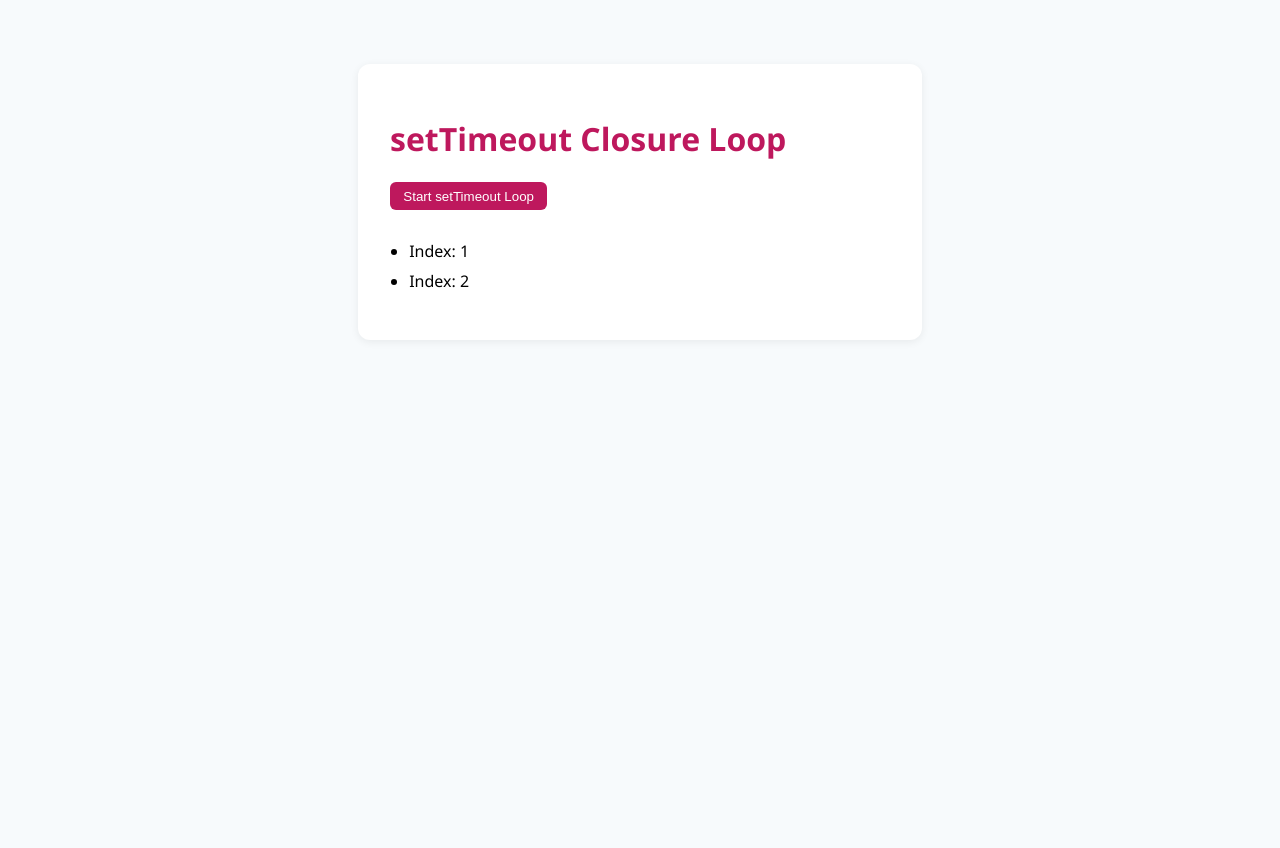
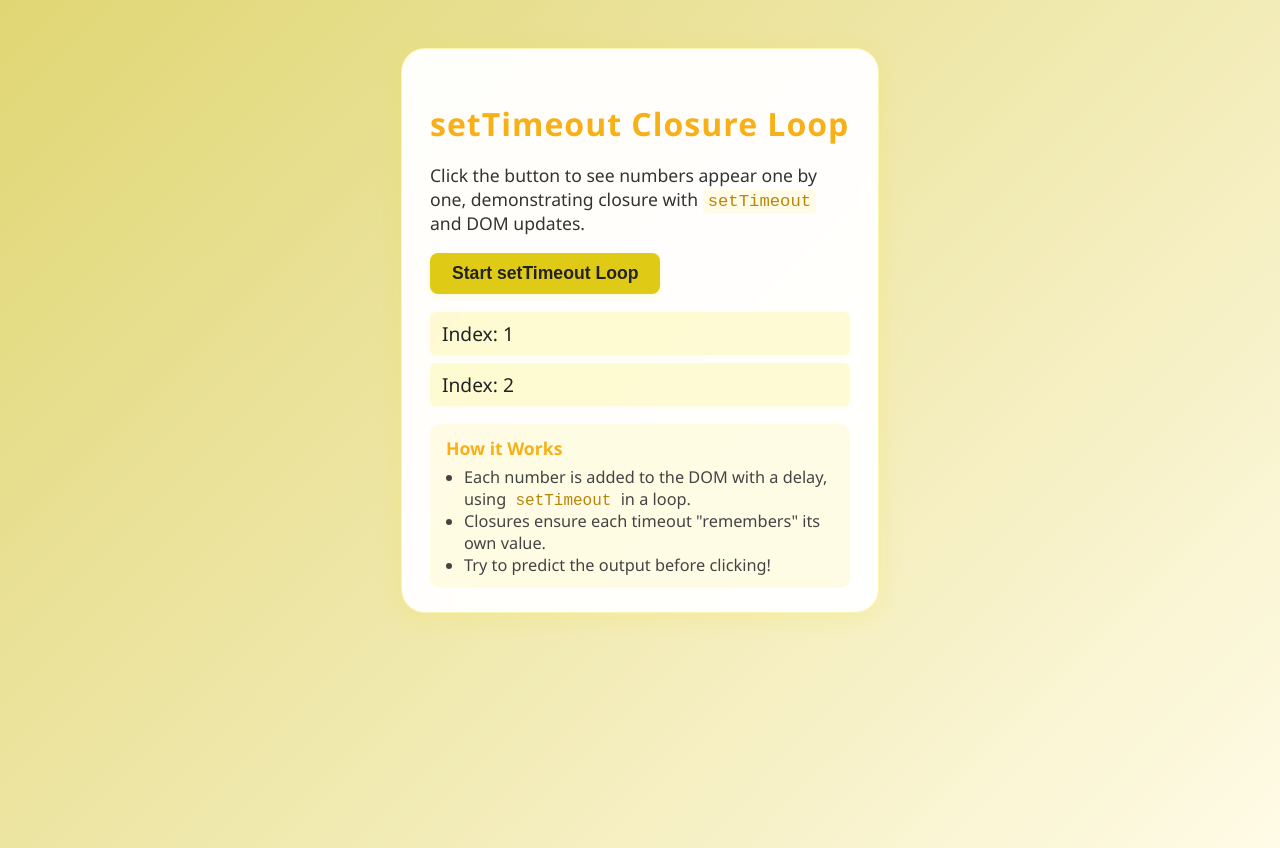
Before and after one commit to Allen1303/5_Core_JavaScript_Concepts, a plain HTML site: page concepts/closures-scope/settimeout-closure.html in a window 1280 px wide. Both pictures are taken after a click on the button "Start setTimeout Loop". Before the commit the page ends 800 px from the top, so only its background shows below. Drawn offline with Linux system fonts and the light colour scheme.

Commit message:
Feat: Create closure functionality  with setTimeout to display output after specified amount of seconds

```diff
--- a/concepts/closures-scope/settimeout-closure.html
+++ b/concepts/closures-scope/settimeout-closure.html
@@ -7,54 +7,126 @@
     <title>setTimeout Closure Loop Demo</title>
     <style>
         body {
-            font-family: 'Segoe UI', sans-serif;
-            background: #f7fafc;
+            background: linear-gradient(135deg, #e0d674 0%, #fffbe6 100%);
+            min-height: 100vh;
+            font-family: 'Segoe UI', Arial, sans-serif;
             margin: 0;
-            padding: 2em;
         }
 
         .container {
-            background: #fff;
-            border-radius: 12px;
-            box-shadow: 0 2px 8px #0001;
-            max-width: 500px;
-            margin: 2em auto;
-            padding: 2em;
+            max-width: 420px;
+            margin: 48px auto;
+            padding: 32px 28px 24px 28px;
+            border-radius: 24px;
+            box-shadow: 0 8px 32px 0 rgba(31, 38, 135, 0.18);
+            background: rgba(255, 255, 255, 0.92);
+            backdrop-filter: blur(8px);
+            border: 1.5px solid rgba(255, 255, 255, 0.32);
+        }
+
+        .glass {
+            background: rgba(255, 255, 255, 0.96);
+            box-shadow: 0 4px 24px 0 rgba(247, 224, 24, 0.18);
+            border: 1.5px solid rgba(247, 224, 24, 0.32);
         }
 
         h1 {
-            color: #be185d;
+            color: #f7b018;
+            margin-bottom: 8px;
+            font-size: 2rem;
+            letter-spacing: 1px;
+        }
+
+        .desc {
+            color: #333;
+            margin-bottom: 18px;
+            font-size: 1.1rem;
         }
 
         button {
-            background: #be185d;
-            color: #fff;
+            background: #dfcb15;
+            color: #222;
             border: none;
-            border-radius: 6px;
-            padding: 0.5em 1em;
+            border-radius: 8px;
+            padding: 10px 22px;
+            font-size: 1.1rem;
+            font-weight: 600;
             cursor: pointer;
-            margin-bottom: 1em;
+            margin-bottom: 18px;
+            box-shadow: 0 2px 8px 0 rgba(247, 224, 24, 0.12);
+            transition: background 0.2s;
         }
 
         button:hover {
-            background: #831843;
+            background: #ffe666;
         }
 
-        ul {
-            padding-left: 1.2em;
+        ul#output {
+            list-style: none;
+            padding: 0;
+            margin: 0 0 18px 0;
+            min-height: 80px;
         }
 
-        li {
-            margin-bottom: 0.5em;
+        ul#output li {
+            background: rgba(247, 224, 24, 0.18);
+            color: #222;
+            margin-bottom: 8px;
+            padding: 8px 0 8px 12px;
+            border-radius: 6px;
+            font-size: 1.2rem;
+            box-shadow: 0 1px 4px 0 rgba(247, 224, 24, 0.08);
+        }
+
+        .notes {
+            background: rgba(247, 224, 24, 0.10);
+            border-radius: 10px;
+            padding: 12px 16px;
+            font-size: 1.02rem;
+            color: #222;
+        }
+
+        .notes h2 {
+            color: #f7b018;
+            font-size: 1.1rem;
+            margin: 0 0 6px 0;
+        }
+
+        .notes ul {
+            margin: 0;
+            padding-left: 18px;
+        }
+
+        .notes li {
+            color: #444;
+        }
+
+        code {
+            background: #fffbe6;
+            color: #b8860b;
+            border-radius: 4px;
+            padding: 2px 5px;
+            font-size: 0.98em;
         }
     </style>
 </head>
 
 <body>
-    <div class="container">
+    <div class="container glass">
         <h1>setTimeout Closure Loop</h1>
+        <p class="desc">Click the button to see numbers appear one by one, demonstrating closure with
+            <code>setTimeout</code> and DOM updates.
+        </p>
         <button id="start-loop">Start setTimeout Loop</button>
         <ul id="output"></ul>
+        <div class="notes">
+            <h2>How it Works</h2>
+            <ul>
+                <li>Each number is added to the DOM with a delay, using <code>setTimeout</code> in a loop.</li>
+                <li>Closures ensure each timeout "remembers" its own value.</li>
+                <li>Try to predict the output before clicking!</li>
+            </ul>
+        </div>
     </div>
     <script src="settimeout-closure.js"></script>
 </body>
--- a/concepts/closures-scope/settimeout-closure.js
+++ b/concepts/closures-scope/settimeout-closure.js
@@ -27,19 +27,18 @@
 //     }, i * 500);
 //   }
 //
-// Try implementing both approaches to see how closures help preserve the correct value!
-const startLoopBtn = document.getElementById("start-loop");
-const loopOutput = document.getElementById("output");
+// Try implementing both approaches to see how closures help preserve the correct value
+const startBtn = document.getElementById("start-loop");
+const output = document.getElementById("output");
 
-startLoopBtn.addEventListener("click", () => {
-  loopOutput.innerHTML = ""; // Clear previous output from the list
-  for (let i = 1; i <= 5; i++) {
+startBtn.addEventListener("click", () => {
+  output.innerHTML = "";
+  for (let i = 0; i < 5; i++) {
     setTimeout(() => {
-      // Schedule each list item to appear after a delay
-      const listEl = document.createElement("li"); // Create a new <li> element for this iteration
-      listEl.textContent = `Index: ${i}`; // Set the text to show the current value of i
-      loopOutput.appendChild(listEl); // Append the <li> to the <ul> in the HTML
-    }, i * 1000); // Each item appears after i seconds (1s, 2s, ...)
+      const listEl = document.createElement("li");
+      listEl.textContent = `Index: ${i + 1}`;
+      output.appendChild(listEl);
+      console.log(`Created index: ${i + 1}`);
+    }, i * 1500);
   }
-  console.log(loopOutput); // Log the <ul> element to the console (for debugging)
 });
```
Also changed, not shown: concepts/closures-scope/settimeout-closure/index.html (deleted, +0 -65 lines), Closures-scope/settimeout-closure/step-by-step-dom/step-by-step-dom.css (added), Closures-scope/settimeout-closure/step-by-step-dom/step-by-step-dom.html (added), Closures-scope/settimeout-closure/step-by-step-dom/step-by-step-dom.js (added).
